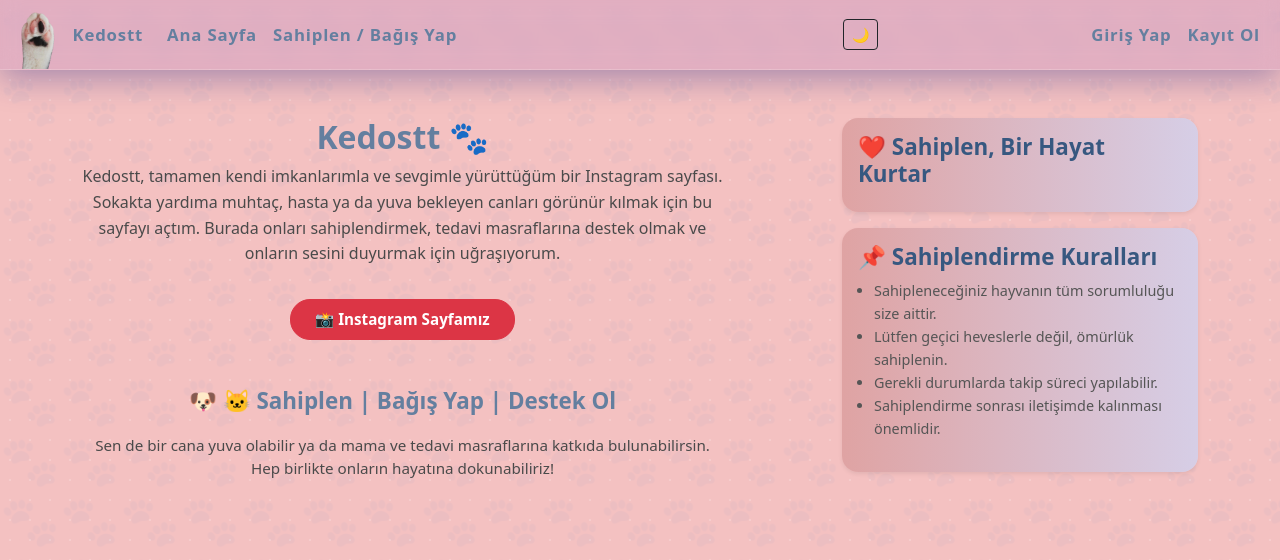
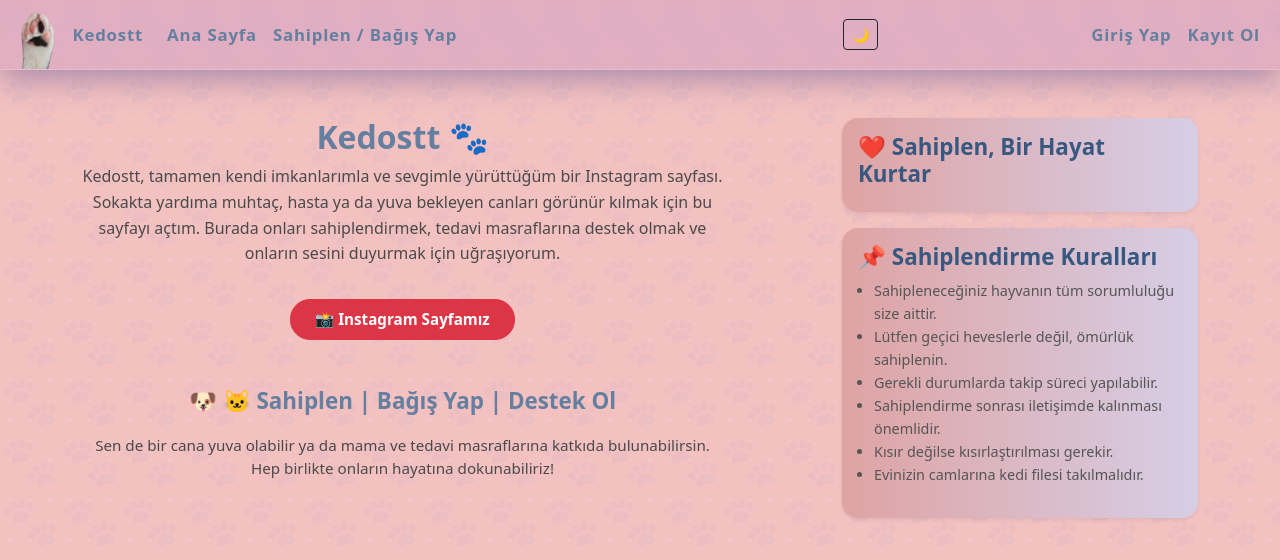
Before and after one commit to furkanyld/Kedostt-Frontend, a React (Create React App) app: page / in a window 1280 px wide. Shown: the top 560 px of the page. Built offline with nearby package versions, Linux system fonts and the light colour scheme; no server answers.

Commit message:
Rules update.

```diff
--- a/src/Pages/HomePage.js
+++ b/src/Pages/HomePage.js
@@ -81,6 +81,8 @@ function HomePage() {
                 <li>Lütfen geçici heveslerle değil, ömürlük sahiplenin.</li>
                 <li>Gerekli durumlarda takip süreci yapılabilir.</li>
                 <li>Sahiplendirme sonrası iletişimde kalınması önemlidir.</li>
+                <li>Kısır değilse kısırlaştırılması gerekir.</li>
+                <li>Evinizin camlarına kedi filesi takılmalıdır.</li>
               </ul>
             </div>
           </div>
```
